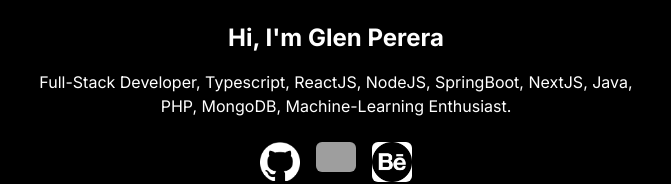
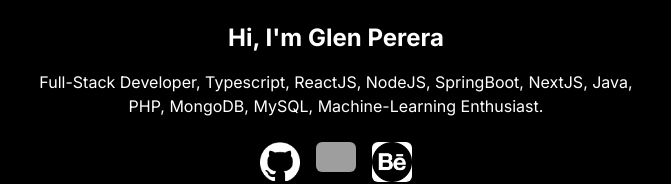
Before and after one commit to GlenPerera/Portfolio, a Next.js app: page / in a window 1280 px wide. Shown: the part 274-458 px from the top of the page, without its empty margins (304-975 px from the left). Built offline with nearby package versions, Linux system fonts and the light colour scheme; grey boxes are pictures that could not be loaded.

Commit message:
Added MySQL

```diff
--- a/src/app/page.tsx
+++ b/src/app/page.tsx
@@ -23,7 +23,7 @@ export default function Home() {
               <p className="text-2xl font-bold">Hi, I&apos;m Glen Perera</p>
               <p className="mt-4">
                 Full-Stack Developer, Typescript, ReactJS, NodeJS, SpringBoot,
-                NextJS, Java, PHP, MongoDB, Machine-Learning Enthusiast.
+                NextJS, Java, PHP, MongoDB, MySQL, Machine-Learning Enthusiast.
               </p>
               <ul className="flex flex-row justify-center mt-6">
                 <li className="mr-4">
```
